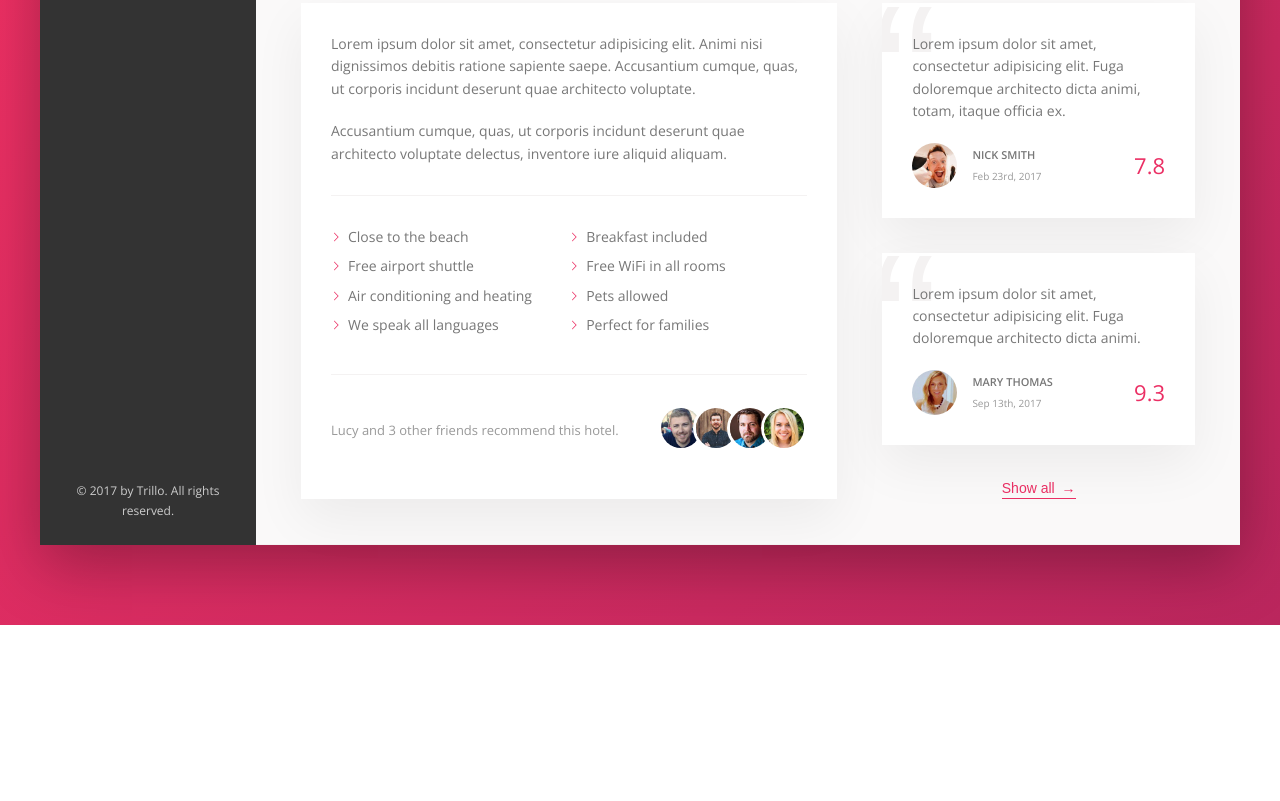
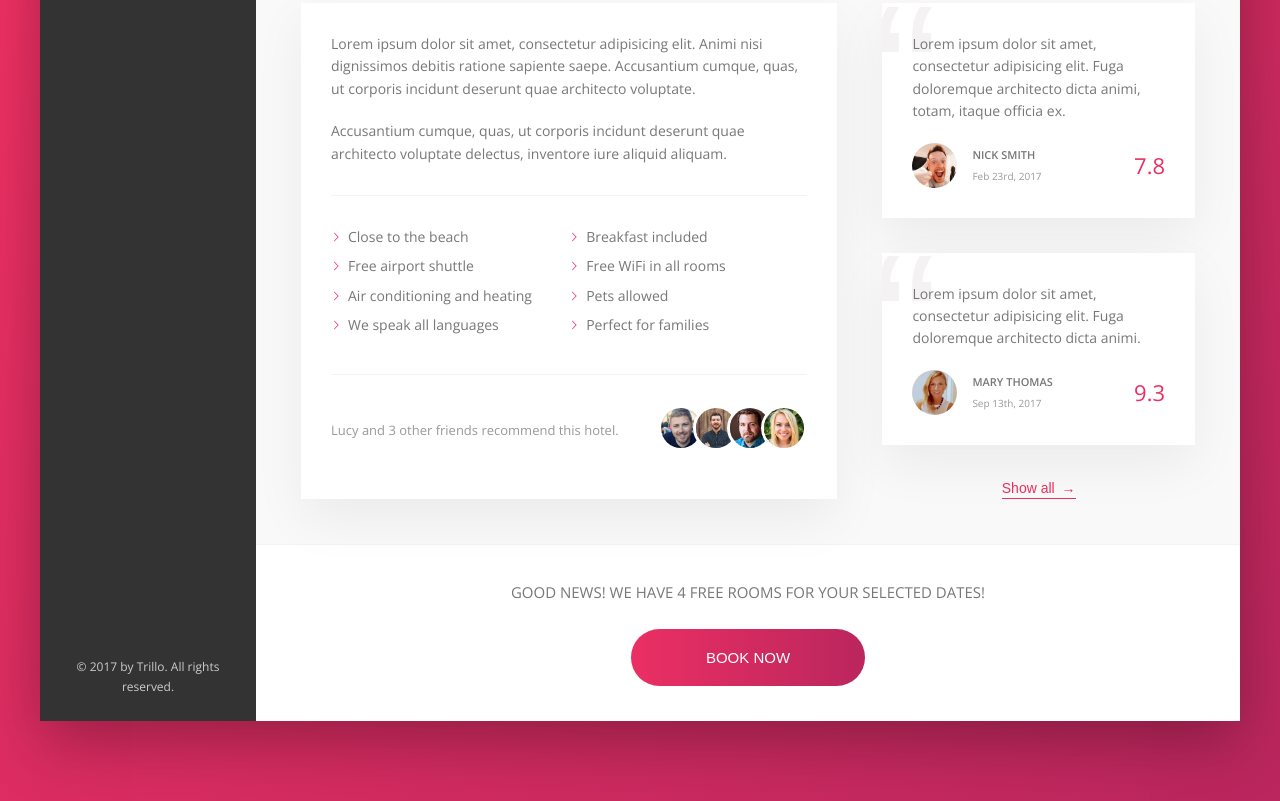
Before and after one commit to edwinchen85/trillo_app, a website: page index.html in a window 1280 px wide. Shown: the part 644-1445 px from the top of the page. Before the commit the page ends 1269 px from the top, so only its background shows below. Drawn offline with nearby package versions, Linux system fonts and the light colour scheme.

Commit message:
Build CTA section

```diff
--- a/index.html
+++ b/index.html
@@ -198,6 +198,16 @@
                 <button class="btn-inline">Show all <span>&rarr;</span></button>
               </div>
             </div>
+
+            <div class="cta">
+              <h2 class="cta__book-now">
+                Good news! We have 4 free rooms for your selected dates!
+              </h2>
+              <button class="btn">
+                <span class="btn__visible">Book now</span>
+                <span class="btn__invisible">Only 4 rooms left</span>
+              </button>
+            </div>
           </main>
         </div>
       </div>
--- a/sass/_components.scss
+++ b/sass/_components.scss
@@ -439,3 +439,65 @@
     z-index: 1;
   }
 }
+
+
+/* CALL TO ACTION */
+.cta {
+  padding: 3.5rem 0;
+  text-align: center;
+
+  &__book-now {
+    font-size: 1.5rem;
+    font-weight: 300;
+    text-transform: uppercase;
+    margin-bottom: 2.5rem;
+  }
+}
+
+.btn {
+  font-size: 1.5rem;
+  font-weight: 300;
+  text-transform: uppercase;
+  border-radius: 100px;
+  border: none;
+  background-image: linear-gradient(to right, var(--color-primary), var(--color-primary-dark));
+  color: #fff;
+  position: relative;
+  overflow: hidden;
+  cursor: pointer;
+
+  & > * {
+    display: inline-block;
+    height: 100%;
+    width: 100%;
+    transition: all .2s;
+  }
+
+  &__visible {
+    padding: 2rem 7.5rem;
+  }
+
+  &__invisible {
+    position: absolute;
+    padding: 2rem 0;
+    left: 0;
+    top: -100%;
+  }
+
+  &:hover {
+    background-image: linear-gradient(to left, var(--color-primary), var(--color-primary-dark));
+  }
+
+  &:hover &__visible {
+    transform: translateY(100%);
+  }
+
+  &:hover &__invisible {
+    top: 0;
+  }
+
+  &:focus {
+    outline: none;
+    animation: pulsate 1s infinite;
+  }
+}
```
Also changed, not shown: css/style.css.
